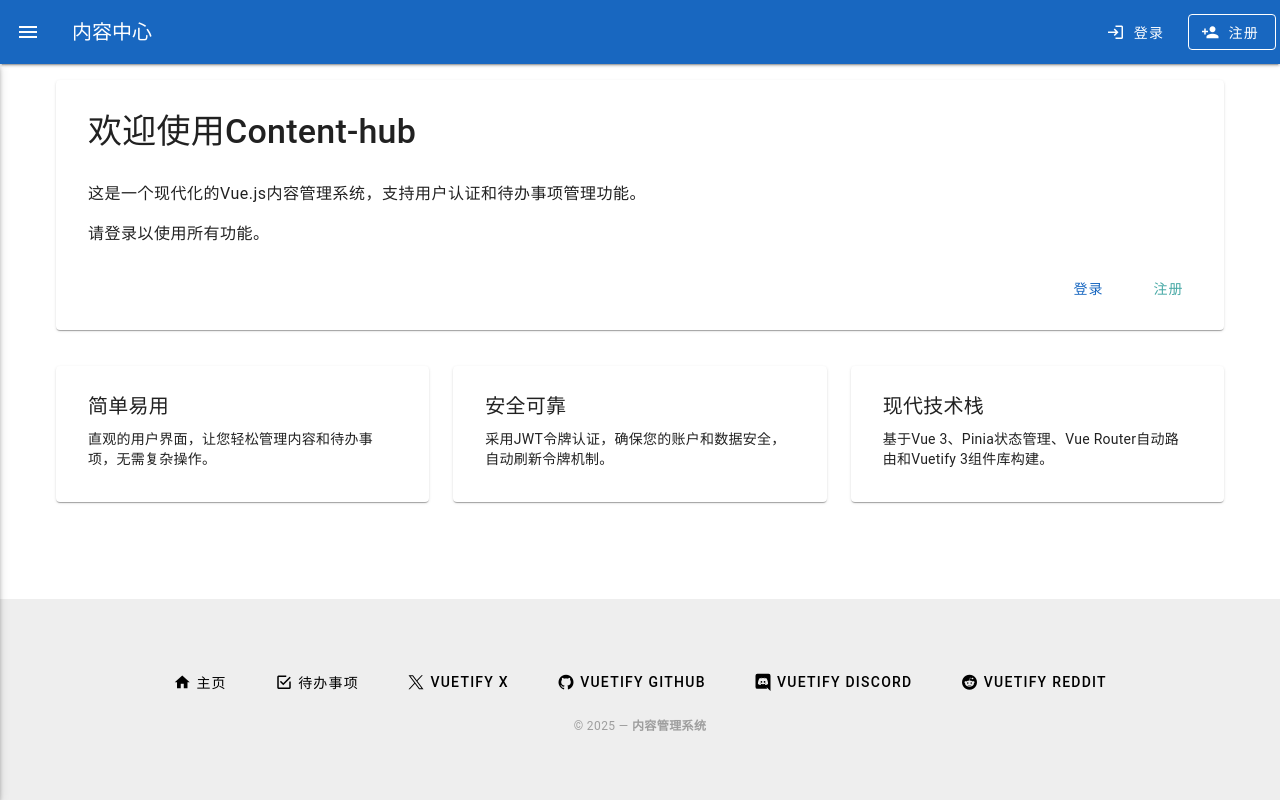
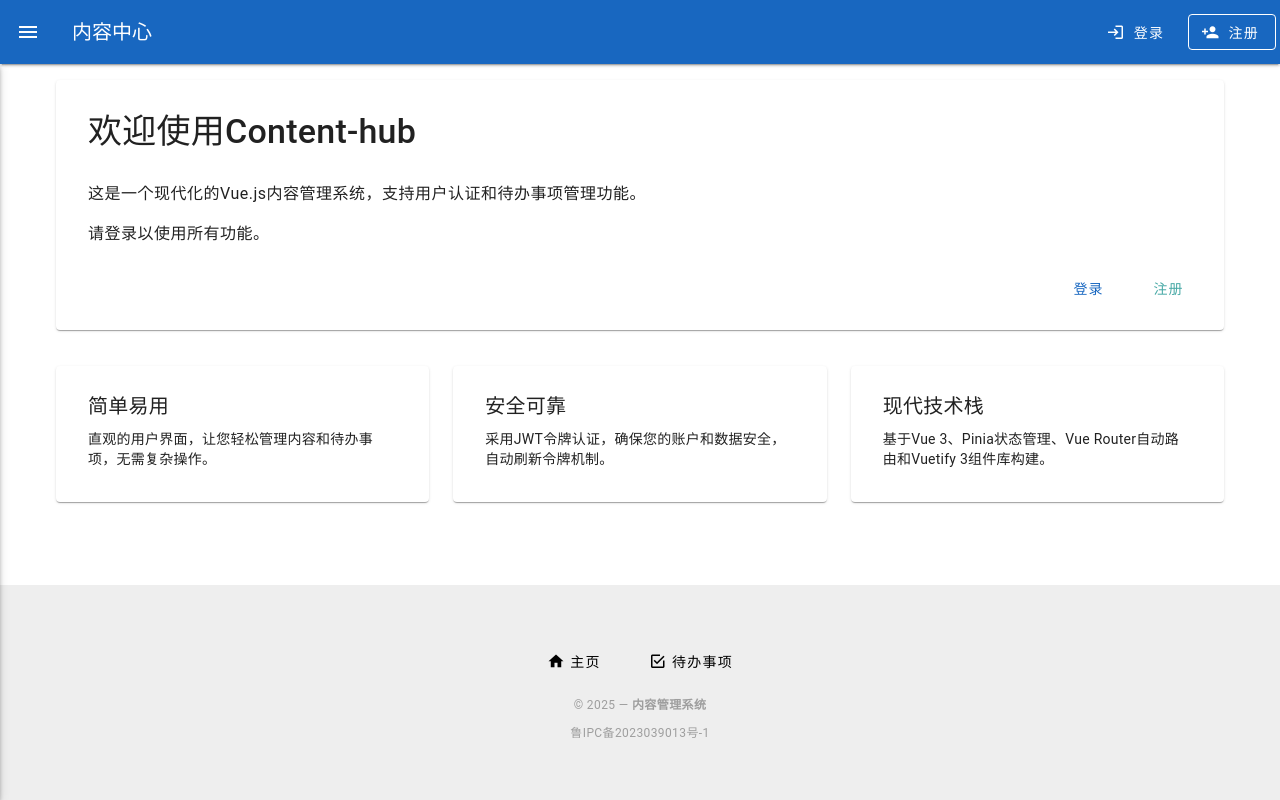
Before and after one commit to asigeruds-oss/WorkHub, a Vue app: page / in a window 1280 px wide. Built offline with nearby package versions, Linux system fonts and the light colour scheme; a small style sheet from the web is missing.

Commit message:
feature: 增加备案号

```diff
--- a/src/components/AppFooter.vue
+++ b/src/components/AppFooter.vue
@@ -22,6 +22,17 @@
         <div class="mt-4 text-caption text-grey">
           &copy; {{ (new Date()).getFullYear() }} — <strong>内容管理系统</strong>
         </div>
+
+        <div class="mt-2 text-caption text-grey">
+          <a
+            href="https://beian.miit.gov.cn/"
+            target="_blank"
+            rel="noopener noreferrer"
+            class="text-decoration-none text-grey"
+          >
+            鲁IPC备2023039013号-1
+          </a>
+        </div>
       </v-col>
     </v-row>
   </v-footer>
@@ -38,27 +49,7 @@
       title: '待办事项',
       icon: 'mdi-checkbox-marked-outline',
       href: '/todos',
-    },
-    {
-      title: 'Vuetify X',
-      icon: ['M2.04875 3.00002L9.77052 13.3248L1.99998 21.7192H3.74882L10.5519 14.3697L16.0486 21.7192H22L13.8437 10.8137L21.0765 3.00002H19.3277L13.0624 9.76874L8.0001 3.00002H2.04875ZM4.62054 4.28821H7.35461L19.4278 20.4308H16.6937L4.62054 4.28821Z'],
-      href: 'https://x.com/vuetifyjs',
-    },
-    {
-      title: 'Vuetify GitHub',
-      icon: `mdi-github`,
-      href: 'https://github.com/vuetifyjs/vuetify',
-    },
-    {
-      title: 'Vuetify Discord',
-      icon: ['M22,24L16.75,19L17.38,21H4.5A2.5,2.5 0 0,1 2,18.5V3.5A2.5,2.5 0 0,1 4.5,1H19.5A2.5,2.5 0 0,1 22,3.5V24M12,6.8C9.32,6.8 7.44,7.95 7.44,7.95C8.47,7.03 10.27,6.5 10.27,6.5L10.1,6.33C8.41,6.36 6.88,7.53 6.88,7.53C5.16,11.12 5.27,14.22 5.27,14.22C6.67,16.03 8.75,15.9 8.75,15.9L9.46,15C8.21,14.73 7.42,13.62 7.42,13.62C7.42,13.62 9.3,14.9 12,14.9C14.7,14.9 16.58,13.62 16.58,13.62C16.58,13.62 15.79,14.73 14.54,15L15.25,15.9C15.25,15.9 17.33,16.03 18.73,14.22C18.73,14.22 18.84,11.12 17.12,7.53C17.12,7.53 15.59,6.36 13.9,6.33L13.73,6.5C13.73,6.5 15.53,7.03 16.56,7.95C16.56,7.95 14.68,6.8 12,6.8M9.93,10.59C10.58,10.59 11.11,11.16 11.1,11.86C11.1,12.55 10.58,13.13 9.93,13.13C9.29,13.13 8.77,12.55 8.77,11.86C8.77,11.16 9.28,10.59 9.93,10.59M14.1,10.59C14.75,10.59 15.27,11.16 15.27,11.86C15.27,12.55 14.75,13.13 14.1,13.13C13.46,13.13 12.94,12.55 12.94,11.86C12.94,11.16 13.45,10.59 14.1,10.59Z'],
-      href: 'https://community.vuetifyjs.com/',
-    },
-    {
-      title: 'Vuetify Reddit',
-      icon: `mdi-reddit`,
-      href: 'https://reddit.com/r/vuetifyjs',
-    },
+    }
   ]
 </script>
 
@@ -70,4 +61,10 @@
 
     &:hover
       color: rgba(25, 118, 210, 1)
+
+  a
+    transition: color 0.2s ease-in-out
+
+    &:hover
+      color: rgba(25, 118, 210, 1) !important
 </style>
--- a/src/layouts/default.vue
+++ b/src/layouts/default.vue
@@ -103,6 +103,14 @@
           :active="$route.path === '/'"
         ></v-list-item>
 
+        <v-list-item
+          to="/autops"
+          prepend-icon="mdi-file-document-edit"
+          title="zzuli假条生成"
+          rounded="lg"
+          :active="$route.path === '/autops'"
+        ></v-list-item>
+
         <template v-if="isAuthenticated">
           <v-list-item
             to="/todos"
```
